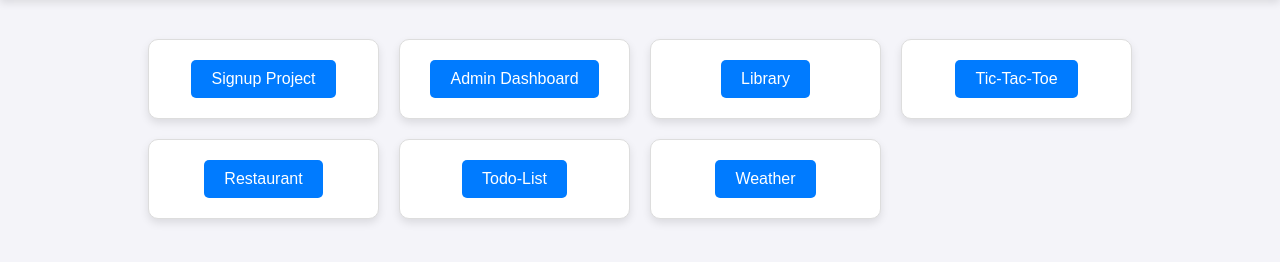
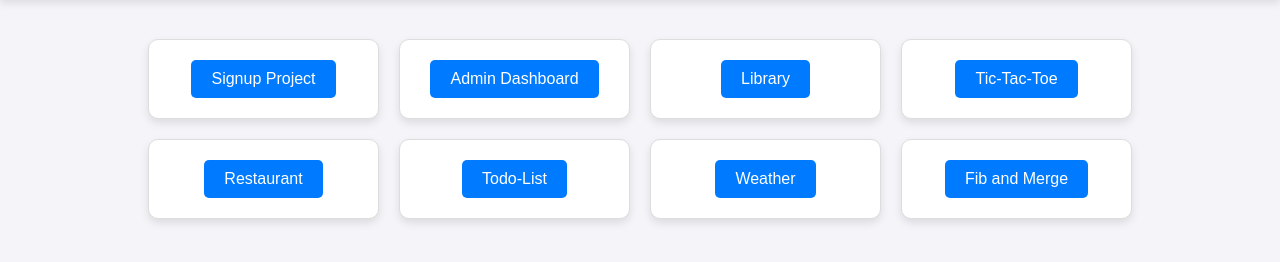
Before and after one commit to boyezg/qtrams_practice, a plain HTML site: page projects/projects.html in a window 1280 px wide. Shown: the part 78-340 px from the top of the page. Drawn offline with Linux system fonts and the light colour scheme.

Commit message:
adding fib and merge

```diff
--- a/projects/projects.html
+++ b/projects/projects.html
@@ -46,6 +46,11 @@
                 <button>Weather</button>
             </a>
         </div>
+        <div class="card">
+            <a href="https://boyezg.github.io/qtrams_practice/recursion/index.html" target="_blank">
+                <button>Fib and Merge</button>
+            </a>
+        </div>
     </div>
 </body>
 </html>
```
